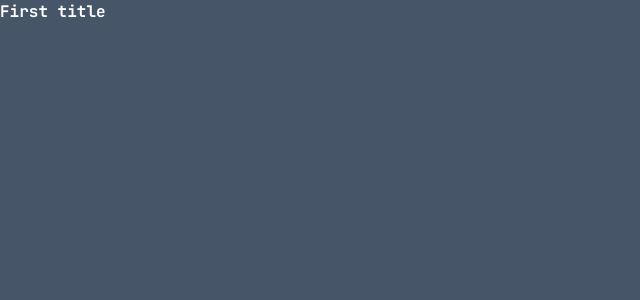
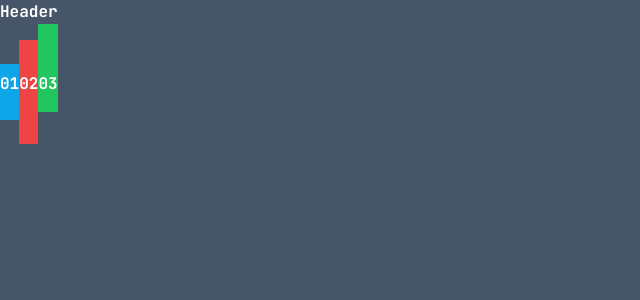
Before and after one commit to youxiang-git/tailwind-tutorial, a Next.js app: page / in a window 1280 px wide. Shown: the top 300 px of the page, without its empty margins (0-640 px from the left). Built offline with nearby package versions, Linux system fonts and the light colour scheme.

Commit message:
finished flex chapter

```diff
--- a/src/app/page.tsx
+++ b/src/app/page.tsx
@@ -31,6 +31,62 @@ export default function Home() {
     //   <div className="w-4/5 bg-green-500">Main content</div>
     // </div>
     // Configuring Margin in tailwind.config.ts (margin-4 = 20px instead of default)
-    <h1 className="mb-4">First title</h1>
+    // <h1 className="mb-4">First title</h1>
+    // Flex
+    // <div className="Parent">
+    //   <div>Header</div>
+    //   <div className="flex">
+    //     <div className="grow">Main Content</div>
+    //     <div className="flex flex-col">
+    //       <div>Sidebar</div>
+    //       <div>Menu</div>
+    //     </div>
+    //   </div>
+    // </div>
+    // Flex basis and media queries
+    // <div className="Parent">
+    //   <div>Header</div>
+    //   <div className="flex flex-col md:flex-row">
+    //     <div className="bg-red-500 basis-1/5">Sidebar</div>
+    //     <div className="bg-green-500 basis-3/5">Main Content</div>
+    //     <div className="bg-blue-500 basis-1/5">Another Sidebar</div>
+    //   </div>
+    // </div>
+    // Flex wrap
+    // <div className="Parent">
+    //   <div>
+    //     Header
+    //   </div>
+    //   <div className="flex flex-col md:flex-row">
+    //     <div className="flex w-full flex-wrap">
+    //       <div className="w-32 grow">01</div>
+    //       <div className="w-32 grow">02</div>
+    //       <div className="w-32 grow">03</div>
+    //       <div className="w-32 grow">04</div>
+    //       <div className="w-32 grow">05</div>
+    //     </div>
+    //   </div>
+    // </div>
+    // Justify content
+    // <div className="Parent">
+    //   <div>Header</div>
+    //   <div className="flex items-center justify-evenly">
+    //     <div>Sidebar</div>
+    //     <div>
+    //       <h1>Main Content</h1>
+    //       <p>Lorem ipsum, dolor sit amet consectetur adipisicing elit. Dolor inventore assumenda tempora ipsum, officiis modi voluptas id dicta exercitationem iste!</p>
+    //     </div>
+    //     <div>Another sidebar</div>
+    //   </div>
+    // </div>
+    // Align items baseline
+    <div className="Parent">
+      <div>Header</div>
+      <div className="flex items-baseline">
+        <div className="pt-2 pb-6 bg-sky-500">01</div>
+        <div className="pt-8 pb-12 bg-red-500">02</div>
+        <div className="pt-12 pb-4 bg-green-500">03</div>
+      </div>
+    </div>
   );
 }
```
